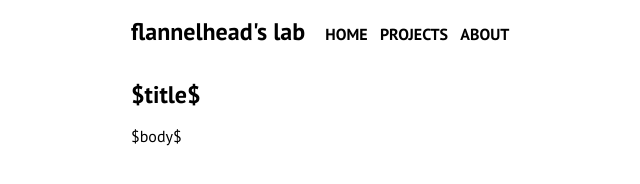
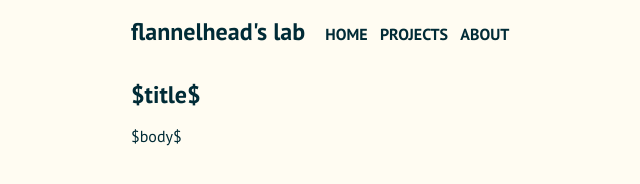
Before and after one commit to flannelhead/flannelhead.github.io, a plain HTML site: page templates/default.html in a window 1280 px wide. Shown: the whole page, without its empty margins (109-749 px from the left). Drawn offline with Linux system fonts and the light colour scheme; files whose address does not match are found by name.

Commit message:
Add posts, styling

```diff
--- a/css/default.css
+++ b/css/default.css
@@ -5,6 +5,11 @@ body {
     margin: 0px auto 0px auto;
     max-width: 800px;
     padding: 0 16px;
+    background-color: #fffcf2;
+}
+
+body, h1#logo a, #navigation a {
+    color: #002b36;
 }
 
 #logo, #navigation {
@@ -16,18 +21,28 @@ body {
 }
 
 h1#logo a {
-    color: black;
     text-decoration: none;
 }
 
 #navigation a {
     display: inline-block;
-    color: black;
     font-size: 16px;
     font-weight: bold;
     text-decoration: none;
     text-transform: uppercase;
     margin-right: 8px;
+}
+
+a {
+    text-decoration: none;
+}
+
+a:link, a:visited {
+    color: #268bd2;
+}
+
+a:hover {
+    color: #b58900;
 }
 
 h1 {
```
Also changed, not shown: 1 other file.
